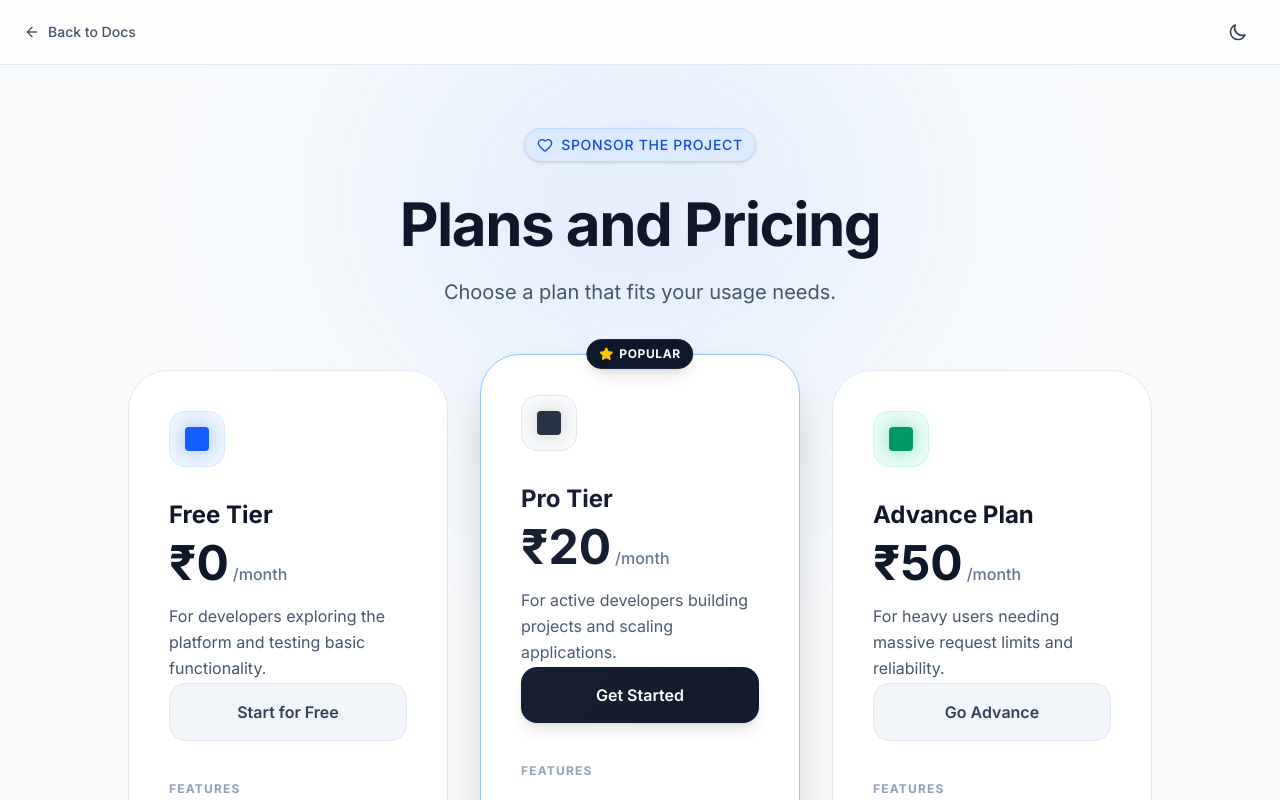
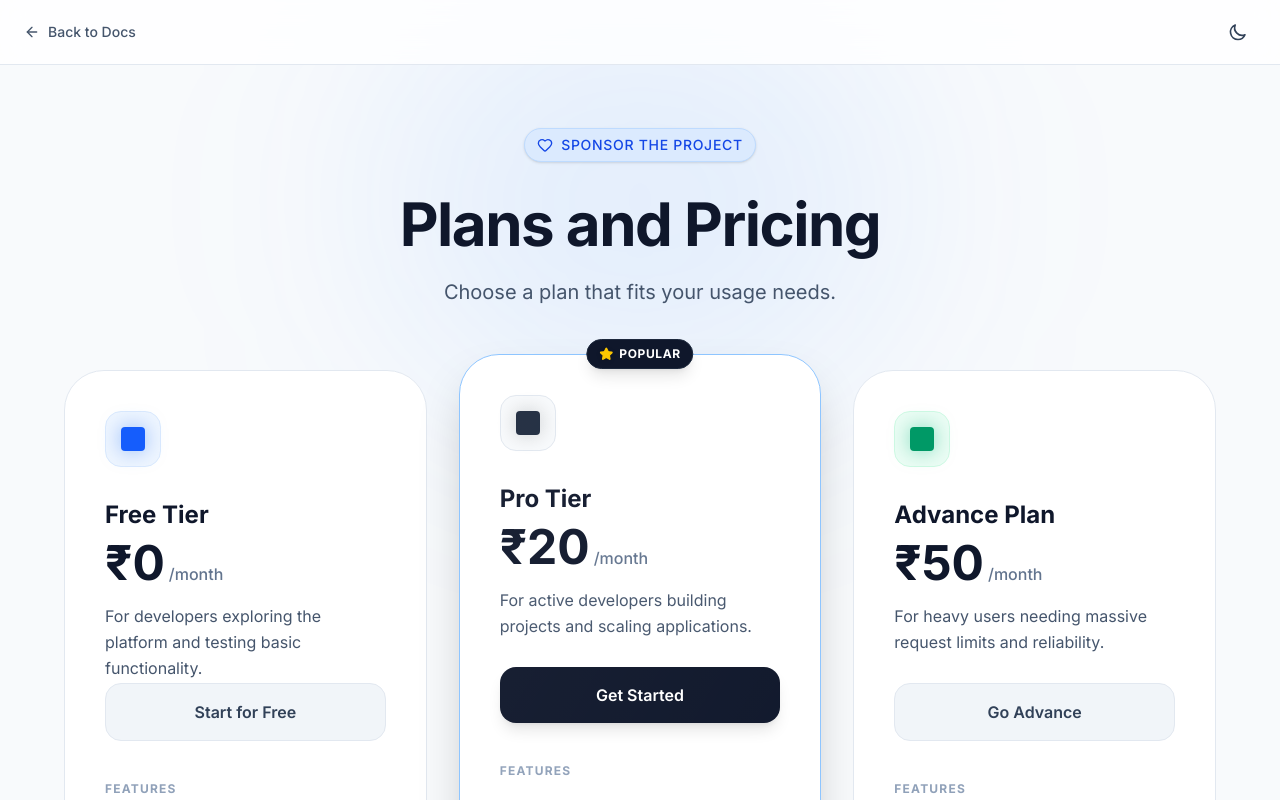
Before and after one commit to RAJIV81205/irctc-connect, a Next.js app in the folder web/: page /pricing in a window 1280 px wide. Shown: the top 800 px of the page. Built offline with nearby package versions, Linux system fonts and the light colour scheme.

Commit message:
style: Increase the maximum width of the pricing cards container.

```diff
--- a/web/app/pricing/page.tsx
+++ b/web/app/pricing/page.tsx
@@ -59,7 +59,7 @@ export default function PricingPage() {
           </p>
 
           {/* Pricing Cards */}
-          <div className="mt-16 grid md:grid-cols-3 gap-8 max-w-5xl mx-auto text-left">
+          <div className="mt-16 grid md:grid-cols-3 gap-8 max-w-8xl mx-auto text-left">
 
             {/* Free Plan */}
             <div className="relative group rounded-[2.5rem] border border-slate-200 dark:border-white/10 bg-white dark:bg-zinc-900/40 p-10 hover:border-blue-500/50 transition-colors backdrop-blur-xl">
```
